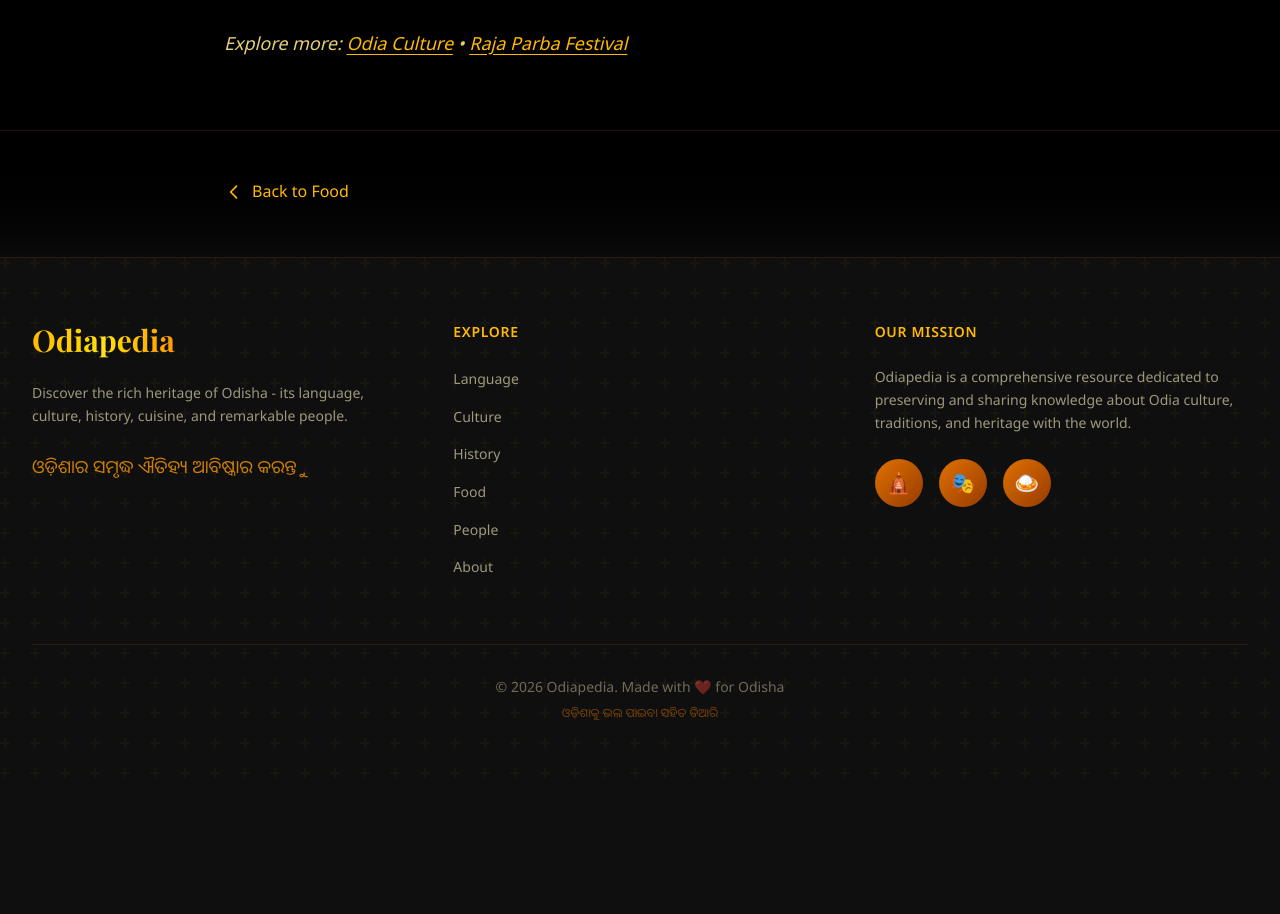
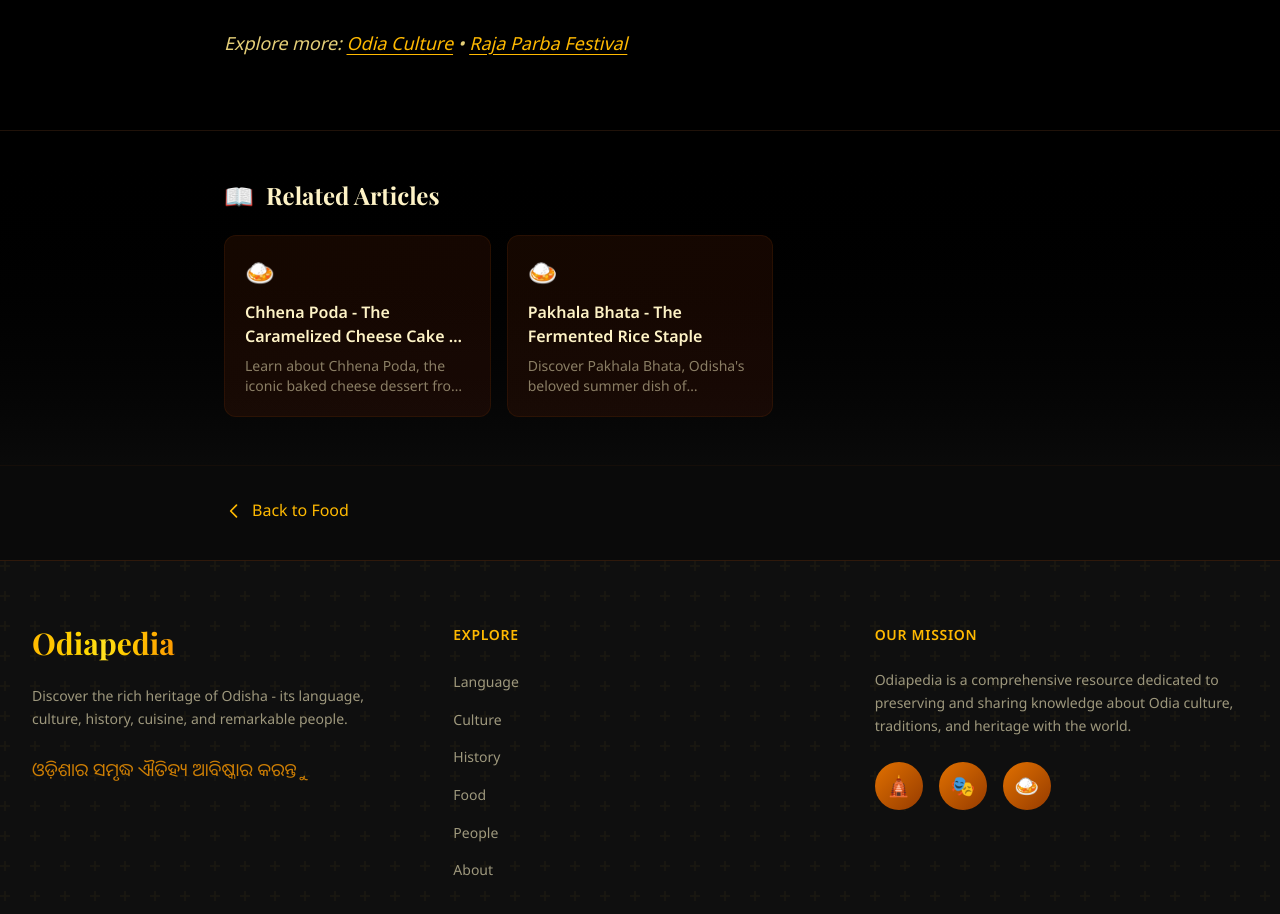
Before and after one commit to theluckiestsoul/Odiapedia, a Next.js app: page /food/famous-foods in a window 1280 px wide. Shown: the part 3860-4774 px from the top of the page. Before the commit the page ends 4645 px from the top, so only its background shows below. Built offline with nearby package versions, Linux system fonts and the light colour scheme.

Commit message:
Feature 1: Add Related Articles section to article pages
- Shows up to 3 articles from the same category
- Excludes current article from recommendations
- Styled cards with hover effects
- Improves content discovery and time-on-site

```diff
--- a/src/components/ArticleLayout.tsx
+++ b/src/components/ArticleLayout.tsx
@@ -1,5 +1,5 @@
 import Link from "next/link";
-import { ArticleMeta } from "@/lib/mdx";
+import { ArticleMeta, getAllArticles } from "@/lib/mdx";
 
 interface ArticleLayoutProps {
     meta: ArticleMeta;
@@ -15,8 +15,21 @@ const categoryLabels: Record<string, { label: string; odia: string; icon: string
     about: { label: "About", odia: "ବିଷୟରେ", icon: "ℹ️" },
 };
 
+function getRelatedArticles(currentMeta: ArticleMeta, limit: number = 3): ArticleMeta[] {
+    // Get articles from the same category
+    const categoryArticles = getAllArticles(currentMeta.category);
+
+    // Filter out the current article
+    const related = categoryArticles.filter((article) => article.slug !== currentMeta.slug);
+
+    // If not enough from same category, we could add from other categories
+    // For now, just return what we have (up to limit)
+    return related.slice(0, limit);
+}
+
 export default function ArticleLayout({ meta, children }: ArticleLayoutProps) {
     const category = categoryLabels[meta.category] || { label: meta.category, odia: "", icon: "📄" };
+    const relatedArticles = getRelatedArticles(meta);
 
     const formattedDate = new Date(meta.date).toLocaleDateString("en-US", {
         year: "numeric",
@@ -91,8 +104,40 @@ export default function ArticleLayout({ meta, children }: ArticleLayoutProps) {
                 </div>
             </article>
 
+            {/* Related Articles */}
+            {relatedArticles.length > 0 && (
+                <section className="py-12 bg-gradient-to-b from-black to-neutral-950 border-t border-amber-900/20">
+                    <div className="max-w-4xl mx-auto px-4 sm:px-6 lg:px-8">
+                        <h2 className="text-2xl font-bold text-amber-100 mb-6 font-display flex items-center gap-3">
+                            <span className="text-amber-500">📖</span>
+                            Related Articles
+                        </h2>
+
+                        <div className="grid grid-cols-1 md:grid-cols-3 gap-4">
+                            {relatedArticles.map((article) => (
+                                <Link
+                                    key={article.slug}
+                                    href={`/${article.category}/${article.slug}`}
+                                    className="group bg-gradient-to-br from-amber-950/30 to-orange-950/30 rounded-xl p-5 border border-amber-900/20 hover:border-amber-600/40 transition-all duration-300"
+                                >
+                                    <span className="text-2xl mb-3 block">
+                                        {categoryLabels[article.category]?.icon || "📄"}
+                                    </span>
+                                    <h3 className="text-base font-semibold text-amber-100 group-hover:text-amber-300 transition-colors line-clamp-2 mb-2">
+                                        {article.title}
+                                    </h3>
+                                    <p className="text-amber-100/50 text-sm line-clamp-2">
+                                        {article.description}
+                                    </p>
+                                </Link>
+                            ))}
+                        </div>
+                    </div>
+                </section>
+            )}
+
             {/* Back to category */}
-            <section className="py-12 bg-gradient-to-b from-black to-neutral-950 border-t border-amber-900/20">
+            <section className="py-8 bg-neutral-950 border-t border-amber-900/10">
                 <div className="max-w-4xl mx-auto px-4 sm:px-6 lg:px-8">
                     <Link
                         href={`/${meta.category}`}
```
Also changed, not shown: 2 other files (tests, documents, lock files or other folders).
